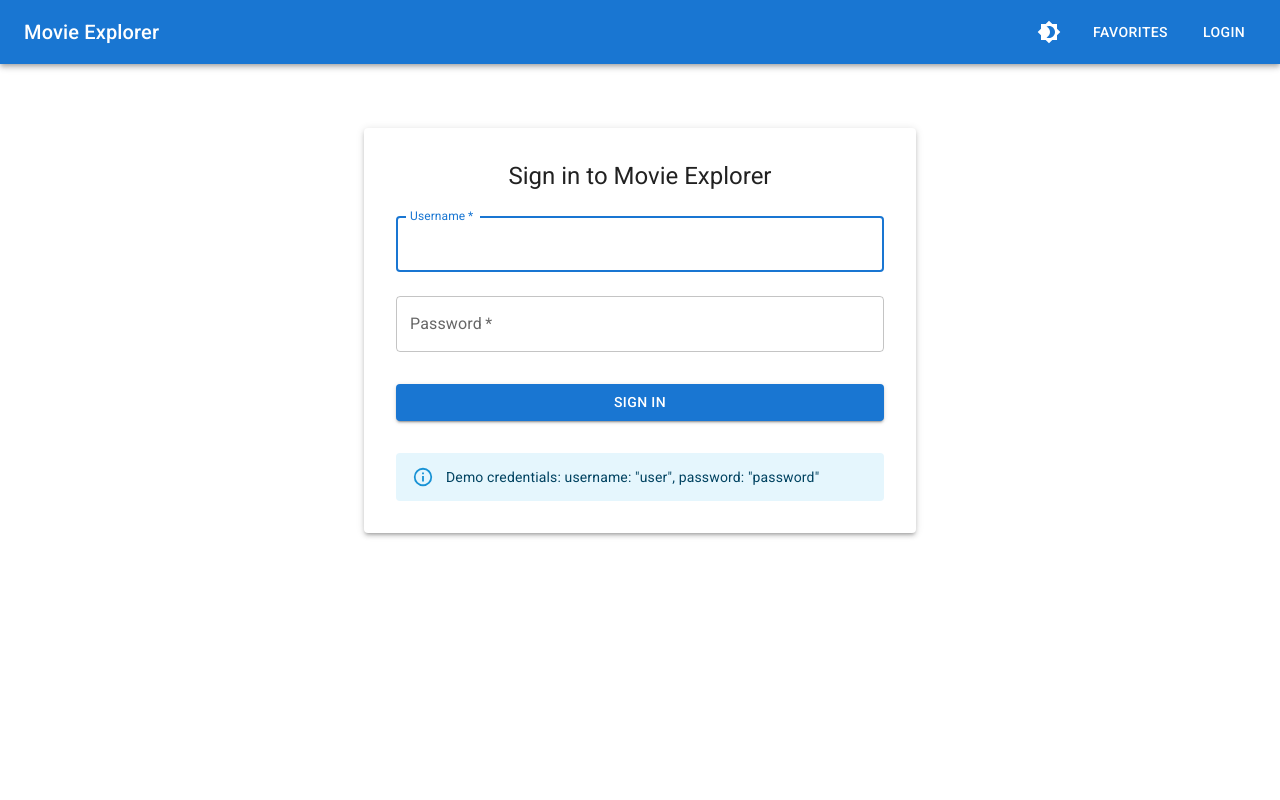
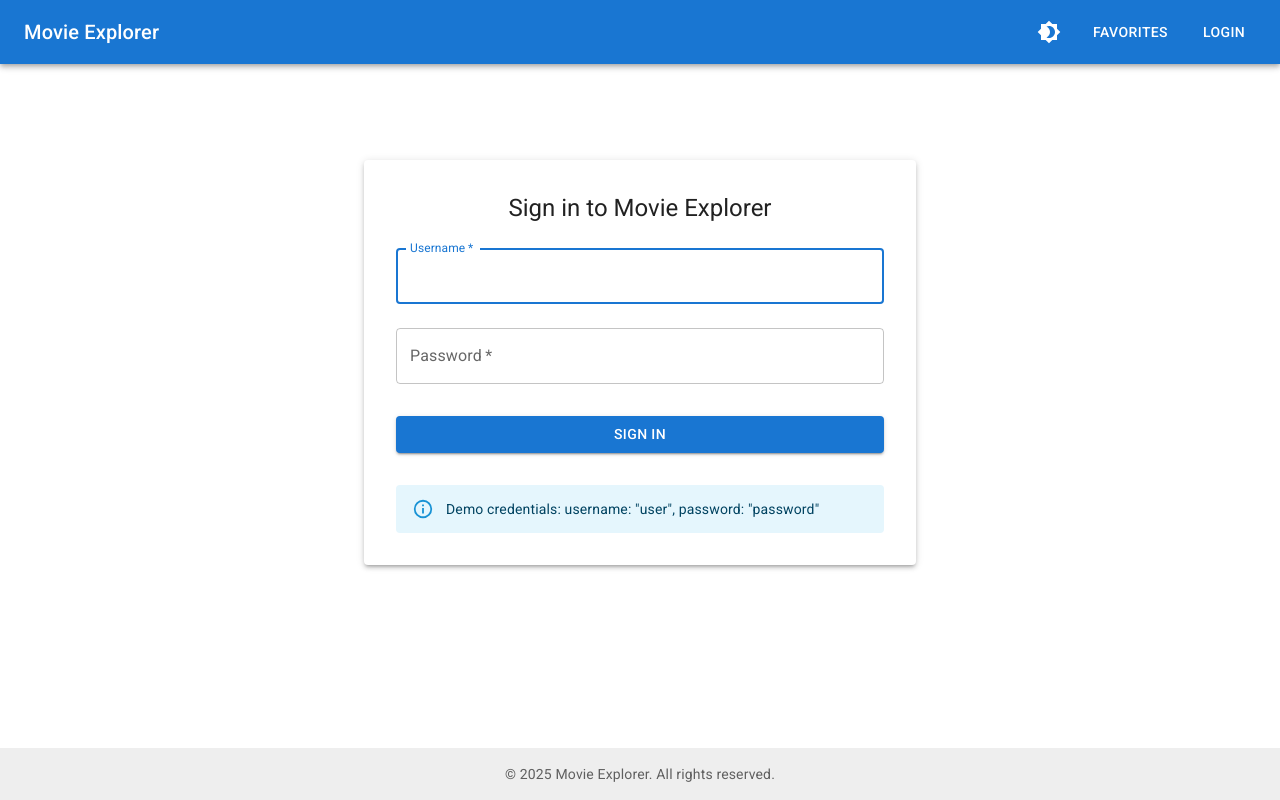
Before and after one commit to janithbandara1/movie-explorer, a React (Vite) app: page /login in a window 1280 px wide. Built offline with nearby package versions, Linux system fonts and the light colour scheme; no server answers; the HTML template or start-up script is replaced by a standard one.

Commit message:
add footer, add .env, improve ui

```diff
--- a/src/App.jsx
+++ b/src/App.jsx
@@ -1,25 +1,32 @@
-import { BrowserRouter as Router, Routes, Route } from 'react-router-dom';
-import { ThemeProvider, createTheme, CssBaseline, Box, Container } from '@mui/material';
-import { MovieProvider } from './contexts/MovieContext';
-import Navbar from './components/Navbar';
-import Home from './pages/Home';
-import MovieDetails from './pages/MovieDetails';
-import Favorites from './pages/Favorites';
-import Login from './pages/Login';
-import ProtectedRoute from './components/ProtectedRoute';
-import { useMovieContext } from './contexts/MovieContext';
+import { BrowserRouter as Router, Routes, Route } from "react-router-dom";
+import {
+  ThemeProvider,
+  createTheme,
+  CssBaseline,
+  Box,
+  Container,
+} from "@mui/material";
+import { MovieProvider } from "./contexts/MovieContext";
+import Navbar from "./components/Navbar";
+import Footer from "./components/Footer";
+import Home from "./pages/Home";
+import MovieDetails from "./pages/MovieDetails";
+import Favorites from "./pages/Favorites";
+import Login from "./pages/Login";
+import ProtectedRoute from "./components/ProtectedRoute";
+import { useMovieContext } from "./contexts/MovieContext";
 
 const AppContent = () => {
   const { darkMode } = useMovieContext();
 
   const theme = createTheme({
     palette: {
-      mode: darkMode ? 'dark' : 'light',
+      mode: darkMode ? "dark" : "light",
       primary: {
-        main: '#1976d2',
+        main: "#1976d2",
       },
       secondary: {
-        main: '#dc004e',
+        main: "#dc004e",
       },
     },
   });
@@ -29,24 +36,30 @@ const AppContent = () => {
       <CssBaseline />
       <Box
         sx={{
-          minHeight: '100vh',
-          bgcolor: 'background.default'
+          display: "flex",
+          flexDirection: "column",
+          minHeight: "100vh",
+          bgcolor: "background.default",
         }}
       >
         <Router>
           <Navbar />
-          <Container maxWidth="lg" sx={{ mt: 4 }}>
+          <Container maxWidth="lg" sx={{ mt: 4, mb: 4, flexGrow: 1 }}>
             <Routes>
               <Route path="/login" element={<Login />} />
               <Route path="/" element={<Home />} />
               <Route path="/movie/:id" element={<MovieDetails />} />
-              <Route path="/favorites" element={
-                <ProtectedRoute>
-                  <Favorites />
-                </ProtectedRoute>
-              } />
+              <Route
+                path="/favorites"
+                element={
+                  <ProtectedRoute>
+                    <Favorites />
+                  </ProtectedRoute>
+                }
+              />
             </Routes>
           </Container>
+          <Footer />
         </Router>
       </Box>
     </ThemeProvider>
--- /dev/null
+++ b/src/components/Footer.jsx
@@ -0,0 +1,27 @@
+import { Box, Container, Typography } from "@mui/material";
+
+const Footer = () => {
+  const currentYear = new Date().getFullYear();
+
+  return (
+    <Box
+      component="footer"
+      sx={{
+        py: 2,
+        mt: "auto",
+        backgroundColor: (theme) =>
+          theme.palette.mode === "light"
+            ? theme.palette.grey[200]
+            : theme.palette.grey[800],
+      }}
+    >
+      <Container maxWidth="lg">
+        <Typography variant="body2" color="text.secondary" align="center">
+          © {currentYear} Movie Explorer. All rights reserved.
+        </Typography>
+      </Container>
+    </Box>
+  );
+};
+
+export default Footer;
--- a/src/pages/Favorites.jsx
+++ b/src/pages/Favorites.jsx
@@ -41,7 +41,7 @@ const Favorites = () => {
 
       <Grid container spacing={3}>
         {favorites.map((movie) => (
-          <Grid item xs={12} sm={6} md={4} lg={3} key={movie.id}>
+          <Grid item size={{ xs: 12, sm: 6, md: 4, lg: 3 }} key={movie.id}>
             <MovieCard movie={movie} />
           </Grid>
         ))}
--- a/src/pages/Home.jsx
+++ b/src/pages/Home.jsx
@@ -148,7 +148,11 @@ const Home = () => {
           ) : (
             <Grid container spacing={3}>
               {movies.map((movie) => (
-                <Grid item xs={12} sm={6} md={4} lg={3} key={movie.id}>
+                <Grid
+                  item
+                  size={{ xs: 12, sm: 6, md: 4, lg: 3 }}
+                  key={movie.id}
+                >
                   <MovieCard movie={movie} />
                 </Grid>
               ))}
--- a/src/services/movieApi.js
+++ b/src/services/movieApi.js
@@ -1,7 +1,7 @@
 import axios from 'axios';
 
 const BASE_URL = 'https://api.themoviedb.org/3';
-const API_KEY = 'eyJhbGciOiJIUzI1NiJ9.eyJhdWQiOiIxYTdiZjM3M2M2NjdiYjk4YTkzY2M3ZDA1YmU3YzBmOCIsIm5iZiI6MTc0Njc2ODU5Ni42ODgsInN1YiI6IjY4MWQ5MmQ0YTZiODZmZjkzMmMxZGZiMiIsInNjb3BlcyI6WyJhcGlfcmVhZCJdLCJ2ZXJzaW9uIjoxfQ._iQp6fTHlHW2OsVXdo6vFmDcWRBUd0oEvhbzv52LSL0'; // Replace with your actual API key
+const API_KEY = import.meta.env.VITE_TMDB_API_KEY; // Using Vite's environment variable format
 
 const api = axios.create({
   baseURL: BASE_URL,
```
Also changed, not shown: 1 other file (tests, documents, lock files or other folders).
